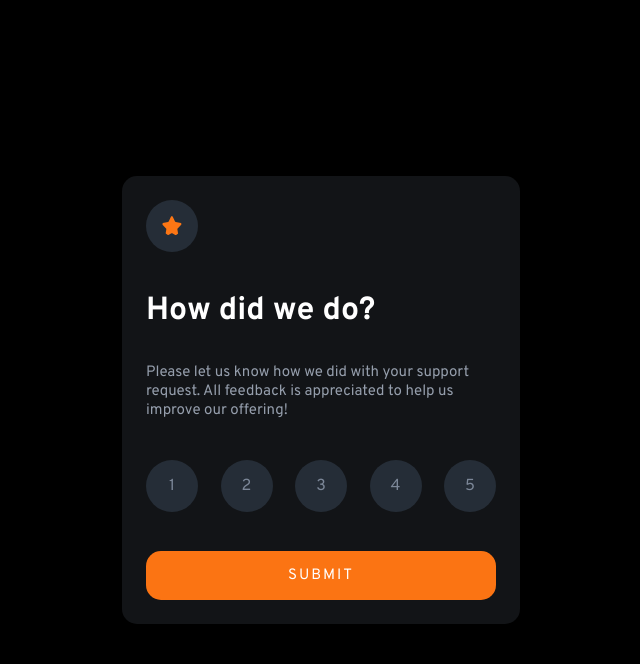
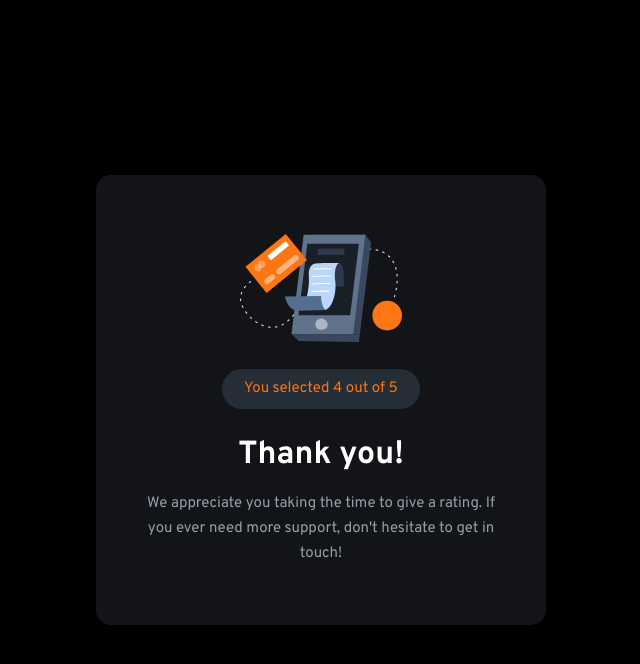
Before and after one commit to tylermaks/interactive-rating-component-repo, a React (Create React App) app in the folder interactive-rating-component/: page / in a window 1280 px wide. Both pictures are taken after a click on the button "SUBMIT". Shown: the top 664 px of the page, without its empty margins (319-959 px from the left). Built offline with nearby package versions, Linux system fonts and the light colour scheme.

Commit message:
Update Container component to include state
Add ThankYou component and RatingPage component as state

```diff
--- a/interactive-rating-component/src/App.css
+++ b/interactive-rating-component/src/App.css
@@ -1,4 +1,6 @@
 *, *::after, *::before {
+  -webkit-box-sizing: border-box;
+          box-sizing: border-box;
   margin: 0;
 }
 
@@ -28,13 +30,14 @@ ul {
 h1 {
   color: white;
   font-size: 2rem;
-  margin-bottom: 1em;
+  margin-bottom: 0.5em;
 }
 
 p {
   color: #959eac;
   font-size: 15px;
   font-weight: 400;
+  line-height: 25px;
 }
 
 button {
@@ -45,7 +48,7 @@ button {
   letter-spacing: 2px;
   text-transform: uppercase;
   border: none;
-  border-radius: 15px;
+  border-radius: 25px;
   padding: 1em;
 }
 
@@ -55,6 +58,14 @@ button:hover {
 }
 
 #component-container {
+  background-color: #121417;
+  border-radius: 15px;
+  padding: 2rem;
+  height: 450px;
+  width: 450px;
+}
+
+.rating-page {
   display: -webkit-box;
   display: -ms-flexbox;
   display: flex;
@@ -65,11 +76,17 @@ button:hover {
   -webkit-box-pack: justify;
       -ms-flex-pack: justify;
           justify-content: space-between;
-  background-color: #121417;
-  border-radius: 15px;
-  padding: 1.5rem;
-  height: 400px;
-  width: 350px;
+  height: 100%;
+}
+
+.rating-page--center {
+  -webkit-box-align: center;
+      -ms-flex-align: center;
+          align-items: center;
+  -webkit-box-pack: space-evenly;
+      -ms-flex-pack: space-evenly;
+          justify-content: space-evenly;
+  margin: 0 2%;
 }
 
 .circle-container {
@@ -100,12 +117,18 @@ button:hover {
   border-radius: 50%;
   color: #7c8798;
   padding: 1em;
-  height: 20px;
-  width: 20px;
+  height: 60px;
+  width: 60px;
 }
 
-.circle-active {
-  background-color: #fb7413;
-  color: white;
+.selected-text {
+  background: #252d37;
+  border-radius: 25px;
+  color: #fb7413;
+  padding: 0.5em 1.5em;
+}
+
+.thankyou-text {
+  text-align: center;
 }
 /*# sourceMappingURL=App.css.map */
--- a/interactive-rating-component/src/App.scss
+++ b/interactive-rating-component/src/App.scss
@@ -7,6 +7,7 @@ $orange: hsl(25, 97%, 53%);
 
 //SETUP
 *,*::after,*::before{
+  box-sizing: border-box;
   margin: 0;
 }
 
@@ -32,13 +33,14 @@ ul{
 h1{
   color:white;
   font-size: 2rem;
-  margin-bottom: 1em;
+  margin-bottom: 0.5em;
 }
 
 p{
   color:$ltGrey;
   font-size: 15px;
   font-weight: 400;
+  line-height: 25px;
 }
 
 button{
@@ -50,7 +52,7 @@ button{
   text-transform: uppercase;
 
   border:none;
-  border-radius: 15px;
+  border-radius: 25px;
   padding: 1em;
 }
 
@@ -60,18 +62,28 @@ button:hover{
 }
 
 #component-container{
+  background-color: $drkBlue;
+  border-radius: 15px;
+  padding: 2rem;
+
+  height: 450px;
+  width: 450px;
+}
+
+.rating-page{
   display: flex;
   flex-direction: column;
   justify-content: space-between;
 
-  background-color: $drkBlue;
-  border-radius: 15px;
-  padding: 1.5rem;
+  height:100%;
 
-  height: 400px;
-  width: 350px;
+
+  &--center{
+    align-items: center;
+    justify-content: space-evenly;
+    margin: 0 2%;
+  }
 }
-
 
 .circle-container{
   display: flex;
@@ -93,11 +105,18 @@ button:hover{
   color: $mdGrey;
   padding: 1em;
 
-  height: 20px;
-  width: 20px
+  height: 60px;
+  width: 60px
 }
 
-.circle-active{
-  background-color: hsl(25, 97%, 53%);
-  color: white;
+//THANKYOU
+.selected-text{
+  background: $blue;
+  border-radius: 25px;
+  color: $orange;
+  padding: 0.5em 1.5em;
 }
+
+.thankyou-text{
+  text-align: center;
+}
--- a/interactive-rating-component/src/Container.jsx
+++ b/interactive-rating-component/src/Container.jsx
@@ -1,21 +1,17 @@
-import React from 'react';
-import RatingCircle from "./RatingCircle"
+import React, {useState} from 'react';
+import RatingPage from "./RatingPage"
+import ThankYou from "./ThankYou"
 
 function Container() {
+    const[submit, setSubmit] = useState(false)
+
+    const handleSubmit = () =>{
+         setSubmit(true)
+    }
 
     return (
         <div id="component-container">
-
-            <img className="star-icon circle" src="images/icon-star.svg" alt="star icon" />
-
-            <article>
-                <h1>How did we do?</h1>
-                <p>Please let us know how we did with your support request. All feedback is appreciated to help us improve our offering!</p>
-            </article>
-
-            <RatingCircle />
-
-            <button>Submit</button>
+            {submit ? <ThankYou /> : <RatingPage clicked={handleSubmit}/>}
         </div>
     );
 }
--- /dev/null
+++ b/interactive-rating-component/src/RatingPage.jsx
@@ -0,0 +1,23 @@
+import React from "react"
+import RatingCircle from "./RatingCircle"
+
+const RatingPage = (props) => {
+
+    return(
+        <div className="rating-page">
+
+            <img className="star-icon circle" src="images/icon-star.svg" alt="star icon" />
+
+            <article>
+                <h1>How did we do?</h1>
+                <p>Please let us know how we did with your support request. All feedback is appreciated to help us improve our offering!</p>
+            </article>
+
+            <RatingCircle/>
+
+            <button onClick={props.clicked}>Submit</button>
+        </div>
+    );
+}
+
+export default RatingPage;
--- /dev/null
+++ b/interactive-rating-component/src/ThankYou.jsx
@@ -0,0 +1,18 @@
+import React from "react"
+
+const ThankYou = (props) => {
+    return(
+        <div className="rating-page rating-page--center">
+            <img className="mobile-img" src="images/illustration-thank-you.svg" alt="Mobile Phone with Credit Card" />
+
+            <p className="selected-text">You selected 4 out of 5</p>
+
+            <article className="thankyou-text">
+                <h1>Thank you!</h1>
+                <p>We appreciate you taking the time to give a rating. If you ever need more support, don't hesitate to get in touch!</p>
+            </article>
+        </div>
+    );
+}
+
+export default ThankYou;
```
Also changed, not shown: interactive-rating-component/src/RatingCircle.jsx (+8 -3 lines), 1 other file (tests, documents, lock files or other folders).
